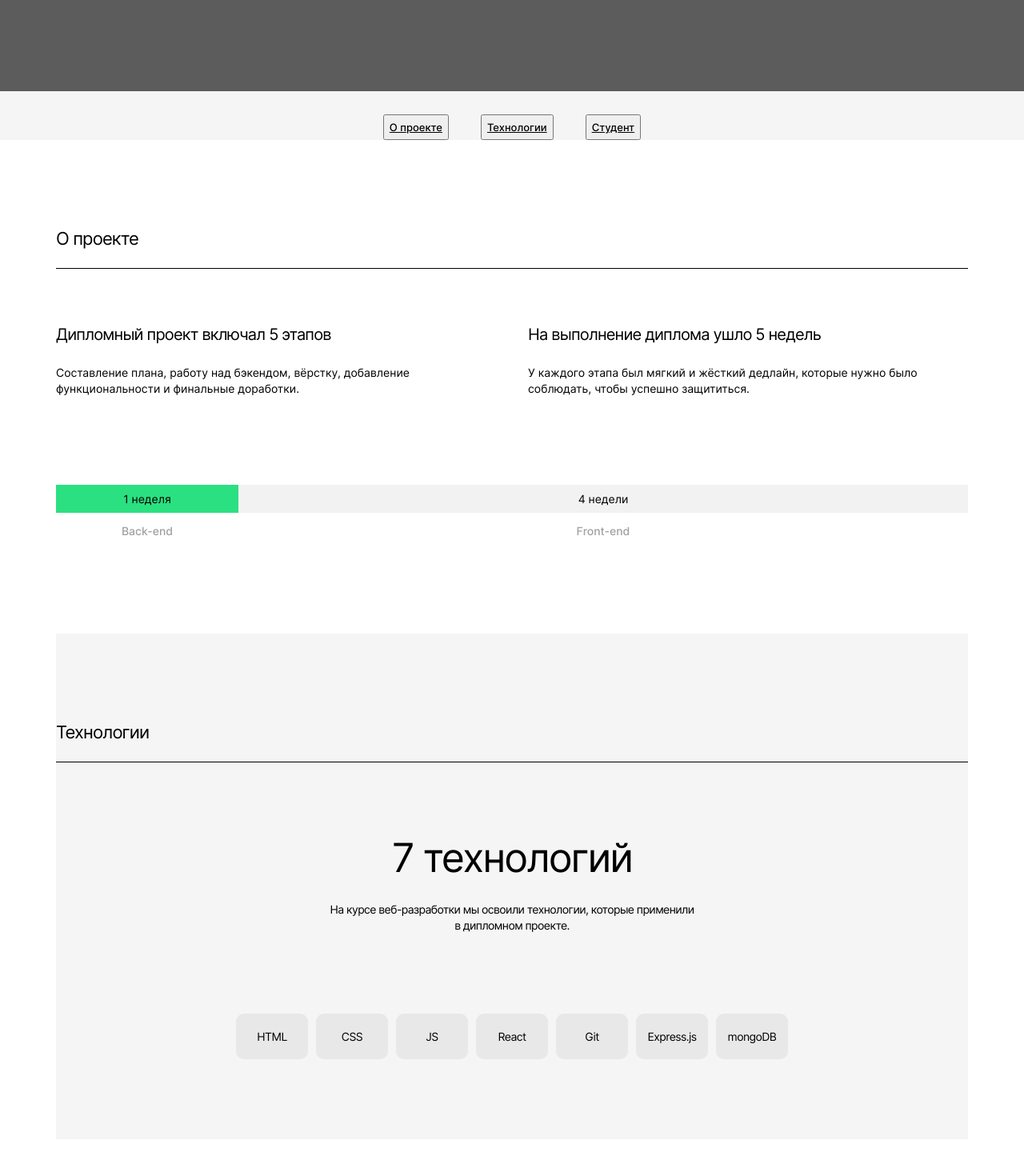
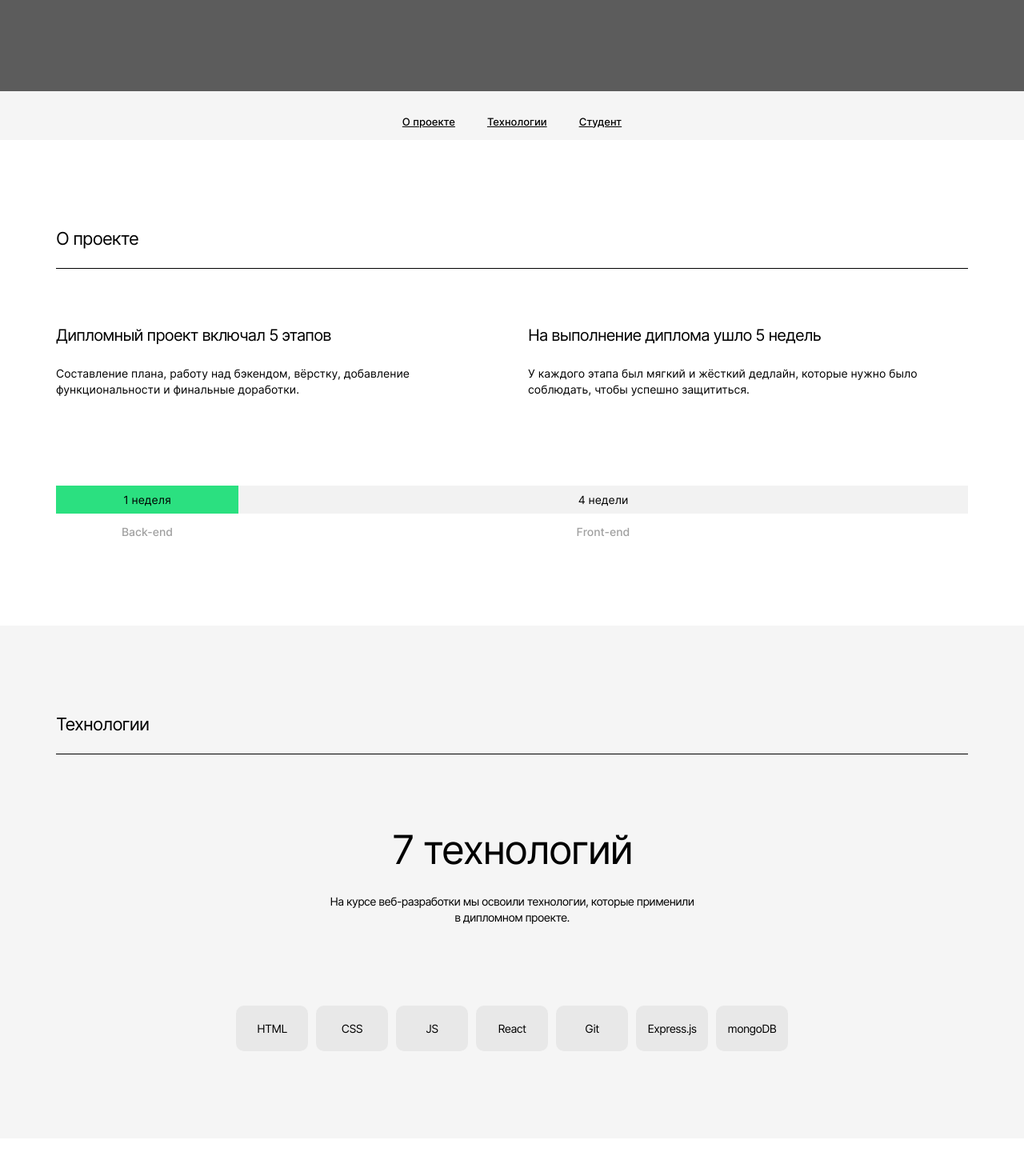
Before and after one commit to Milchess/movies-explorer-frontend, a React (Create React App) app: page / in a window 1280 px wide. Shown: the part 480-1950 px from the top of the page at 80% size. Built offline with nearby package versions, Linux system fonts and the light colour scheme.

Commit message:
Отредактирован landing по стилям

```diff
--- a/src/blocks/landing-nav/__text/landing-nav__text.css
+++ b/src/blocks/landing-nav/__text/landing-nav__text.css
@@ -6,7 +6,10 @@
     line-height: 16px;
     text-decoration-line: underline;
     color: #000000;
-    margin: 29px 0 0 0;
+    margin: 14px 0 0 0;
+    border: none;
+    background: #F5F5F5;
+    padding: 0;
 }
 
 @media screen and (max-width: 768px) {
--- a/src/blocks/nav-site/__element/nav-site__element.css
+++ b/src/blocks/nav-site/__element/nav-site__element.css
@@ -8,4 +8,5 @@
 
 .nav-site__element:last-child {
     margin-bottom: 0;
+    border-bottom: none;
 }
--- a/src/blocks/portfolio/portfolio.css
+++ b/src/blocks/portfolio/portfolio.css
@@ -2,6 +2,7 @@
     display: flex;
     justify-content: space-between;
     margin-bottom: 100px;
+    margin-top: 60px;
 }
 
 @media screen and (max-width: 768px) {
--- a/src/blocks/project-box/project-box.css
+++ b/src/blocks/project-box/project-box.css
@@ -1,5 +1,6 @@
 .project-box {
     display: flex;
+    margin-top: 71px;
 }
 
 @media screen and (max-width: 455px) {
--- a/src/blocks/project-time/project-time.css
+++ b/src/blocks/project-time/project-time.css
@@ -1,7 +1,6 @@
 .project-time {
     display: flex;
     flex-direction: column;
-    margin-bottom: 120px;
 }
 
 @media screen and (max-width: 768px) {
--- a/src/blocks/section-landing/_grey/section-landing_grey.css
+++ b/src/blocks/section-landing/_grey/section-landing_grey.css
@@ -1,3 +1,4 @@
 .section-landing_grey {
     background-color: #F5F5F5;
+    max-width: 100%;
 }
--- a/src/blocks/section-landing/section-landing.css
+++ b/src/blocks/section-landing/section-landing.css
@@ -1,17 +1,17 @@
 .section-landing {
     display: flex;
     flex-direction: column;
-    margin: 0 70px 0;
+    padding: 110px 70px 109px;
 }
 
 @media screen and (max-width: 768px) {
     .section-landing {
-        margin: 0 50px 0;
+        padding: 0 50px 0;
     }
 }
 
 @media screen and (max-width: 455px) {
     .section-landing {
-        margin: 0 17px 0;
+        padding: 0 17px 0;
     }
 }
--- a/src/blocks/technologies-box/technologies-box.css
+++ b/src/blocks/technologies-box/technologies-box.css
@@ -2,7 +2,7 @@
     display: flex;
     flex-direction: column;
     align-items: center;
-    margin: 20px 0 100px 0;
+    margin: 90px 0 100px 0;
 }
 
 @media screen and (max-width: 768px) {
--- a/src/blocks/technologies-list/technologies-list.css
+++ b/src/blocks/technologies-list/technologies-list.css
@@ -3,7 +3,7 @@
     display: flex;
     justify-content: center;
     padding: 0;
-    margin: 0 0 100px 0;
+    margin: 0;
     gap: 10px
 }
 
--- a/src/blocks/title/title.css
+++ b/src/blocks/title/title.css
@@ -8,7 +8,7 @@
     color: #000000;
     padding-bottom: 23px;
     border-bottom: #000000 solid 1px;
-    margin: 110px 0 70px 0;
+    margin: 0;
 }
 
 @media screen and (max-width: 768px) {
--- a/src/index.css
+++ b/src/index.css
@@ -121,8 +121,8 @@
 @import url('./blocks/grid-card/__image/grid-card__image.css');
 @import url('./blocks/grid-card/__item/grid-card__item.css');
 @import url('./blocks/grid-card/__title/grid-card__title.css');
-@import url('./blocks/grid-card/__like/grid-card__like.css');
-@import url('./blocks/grid-card/__delete/grid-card__delete.css');
+/*@import url('./blocks/grid-card/__like/grid-card__like.css');
+@import url('./blocks/grid-card/__delete/grid-card__delete.css');*/
 @import url('./blocks/grid-card/__time/grid-card__time.css');
 
 @import url('./blocks/box-more/box-more.css');
```
